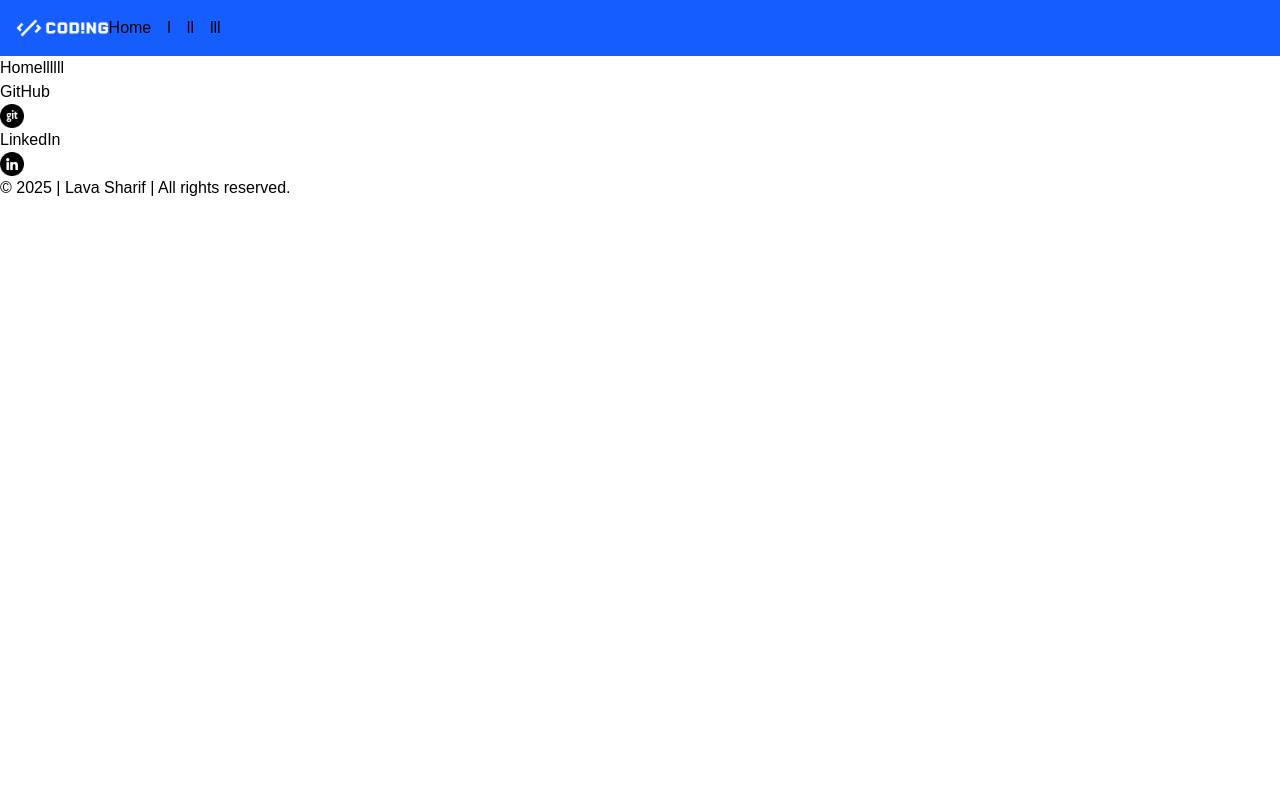
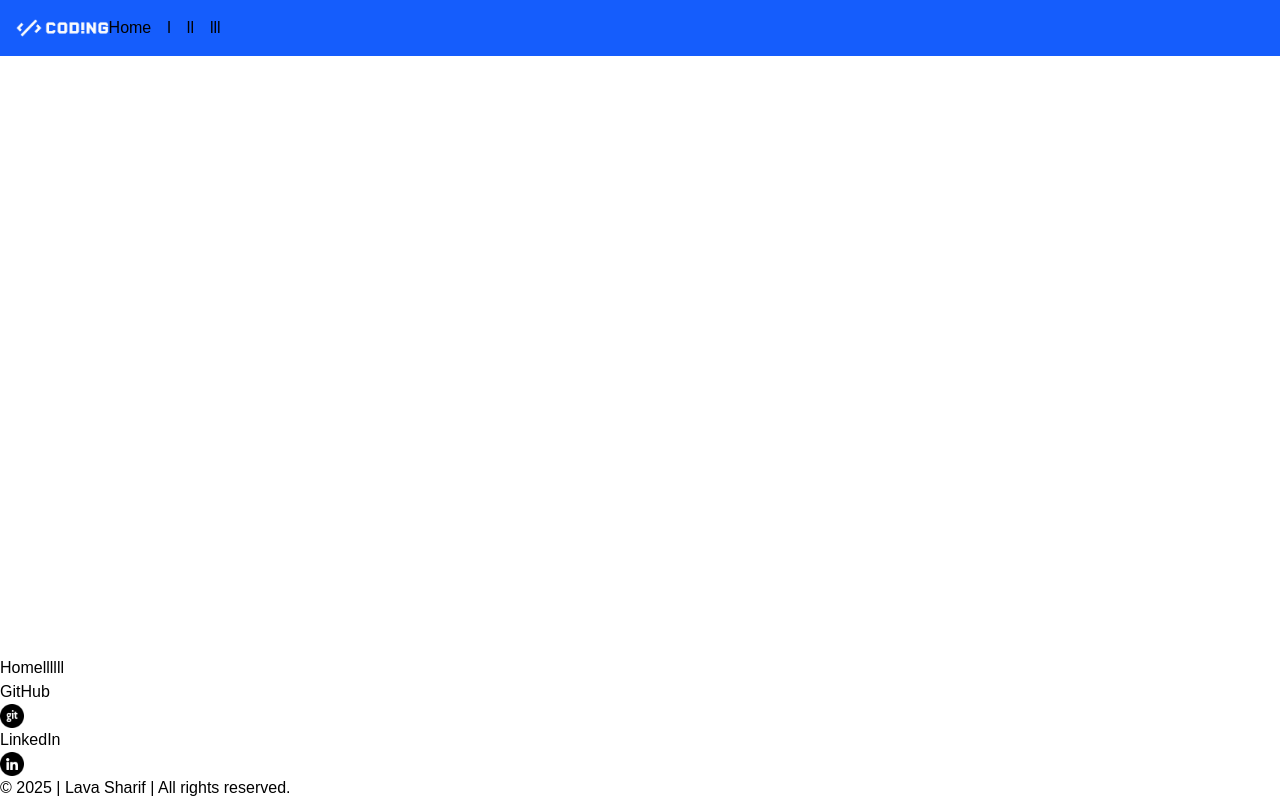
Before and after one commit to Lvhacker1/P, a Next.js app: page / in a window 1280 px wide. Built offline with nearby package versions, Linux system fonts and the light colour scheme.

Commit message:
small changes on layout to keep footer at bottom

```diff
--- a/src/app/layout.tsx
+++ b/src/app/layout.tsx
@@ -1,6 +1,8 @@
 import type { Metadata } from "next";
 import { Geist, Geist_Mono } from "next/font/google";
 import "./globals.css";
+import Header from "@/components/Header";
+import Footer from "@/components/Footer";
 
 const geistSans = Geist({
   variable: "--font-geist-sans",
@@ -25,7 +27,13 @@
   return (
     <html lang="en">
       <body className={`${geistSans.variable} ${geistMono.variable}`}>
-        {children}
+        <div className="flex flex-col min-h-screen">
+          <Header />
+          <main className="flex-1">
+            {children}
+          </main>
+          <Footer />
+        </div>
       </body>
     </html>
   );
--- a/src/app/page.tsx
+++ b/src/app/page.tsx
@@ -1,13 +1,9 @@
-import Footer from "@/components/Footer";
-import Header from "@/components/Header";
+
 
 
 export default function Home() {
   return (
     <div>
-      <Header />
-      <Footer />
-
     </div>
   );
 }
--- a/src/components/Footer/index.tsx
+++ b/src/components/Footer/index.tsx
@@ -1,6 +1,6 @@
 'use client'
 import { navLinks, socialLinks, copyright } from "@/data/data";
-import { SocialLinks, NavLink, CopyrightProps } from "@/types/types";
+import { SocialLinks, NavLink } from "@/types/types";
 import Image from "next/image";
 import Link from "next/link";
 
@@ -25,7 +25,6 @@
             <div>
                 <p>© {copyright.year} | {copyright.name} | {copyright.text}</p>
             </div>
-
         </footer>
     )
 }
```
